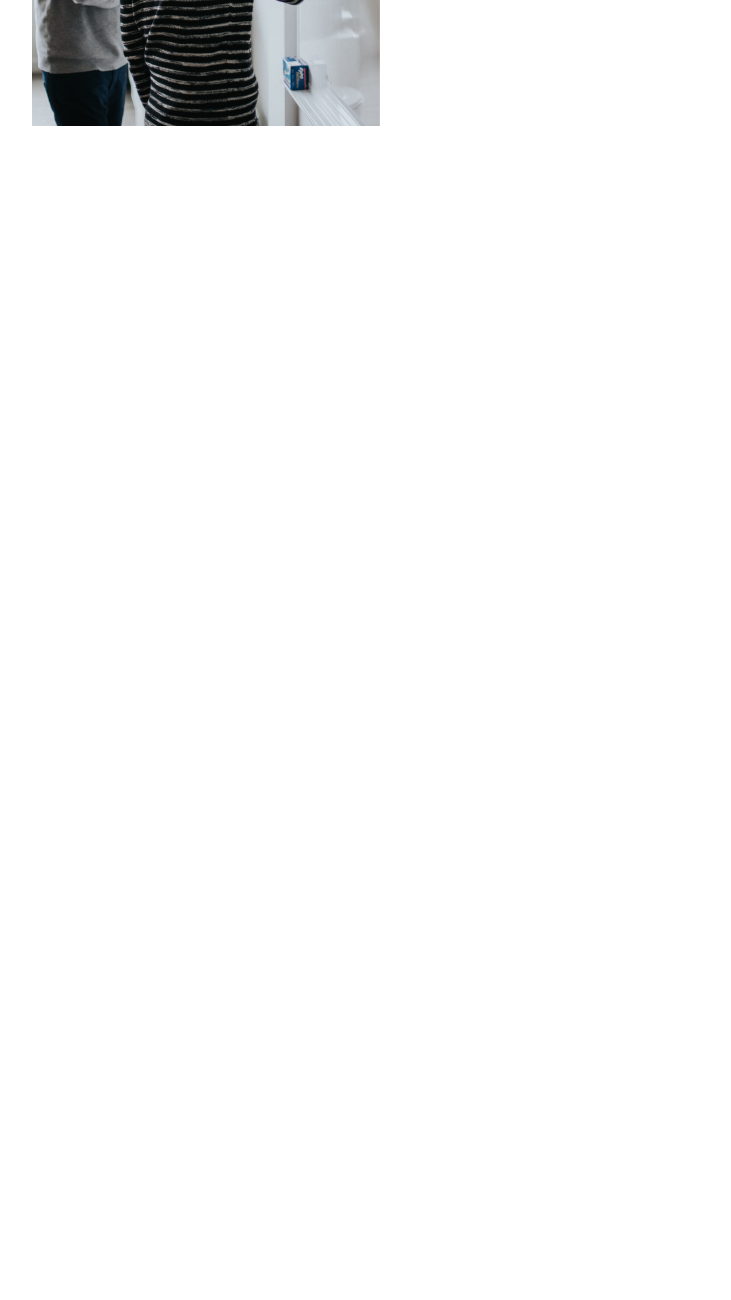
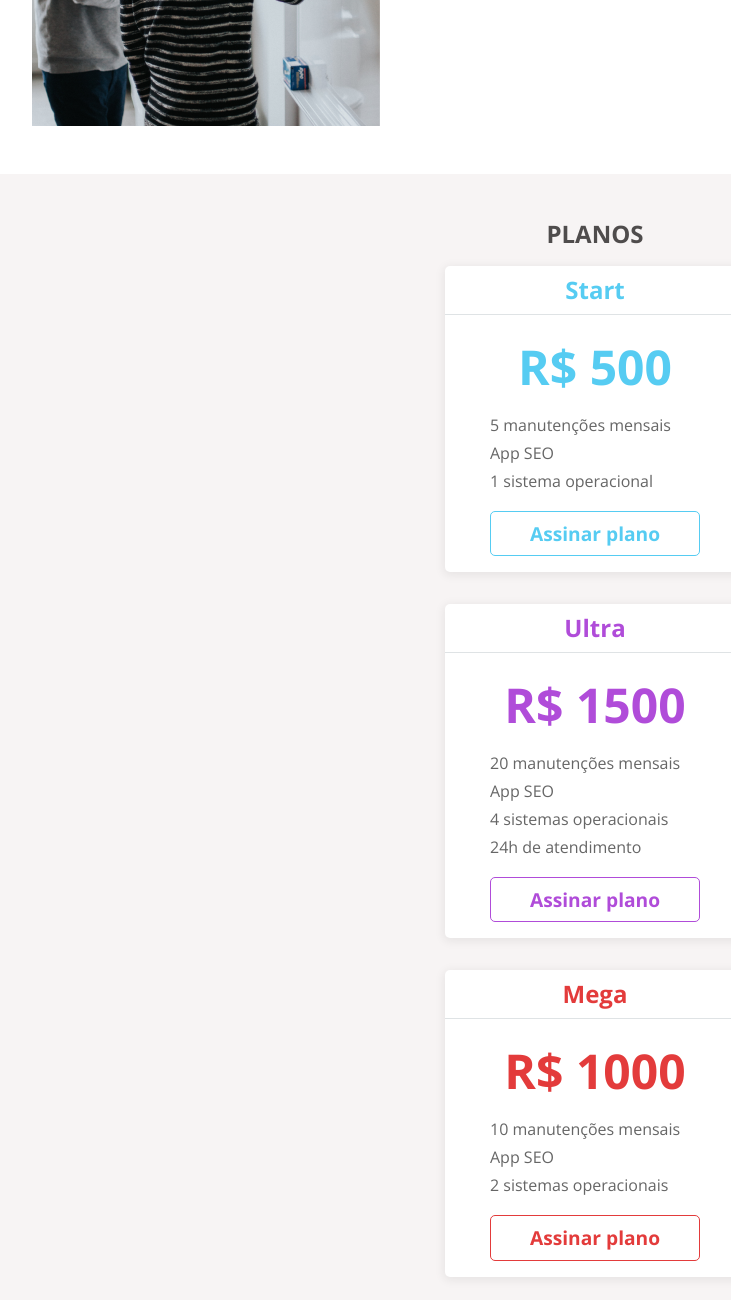
Before and after one commit to jvlimadev/PROJETO-APEPERIA, a plain HTML site: page index.html in a window 1280 px wide. Shown: the part 2957-4257 px from the top of the page, without its empty margins (45-776 px from the left). Before the commit the page ends 3131 px from the top, so only its background shows below. Drawn offline with nearby package versions, Linux system fonts and the light colour scheme.

Commit message:
Criando a seção de planos

```diff
--- a/index.html
+++ b/index.html
@@ -12,7 +12,8 @@
         <link href="css/chamada.css" rel="stylesheet"/>
         <link href="css/destaques.css" rel="stylesheet"/>
         <link href="css/diferenciais.css" rel="stylesheet"/>
-        <link href="css/sobre.css" rel="stylesheet"
+        <link href="css/sobre.css" rel="stylesheet"/>
+        <link href="css/planos.css" rel="stylesheet"/>
     </head>
     <body>
         <header class="cabecalho container">
@@ -86,7 +87,42 @@
               </div>
               <img src="img/sobre-apeperia.png" alt="Sobre a Apeperia" class="sobre__imagem">
           </section>
-
+          <section class="planos container">
+            <h2 class="planos__titulo">Planos</h2>
+            <ul class="planos__cartoes">
+                <li class="cartao cartao--start">
+                    <h3 class="cartao__titulo">Start</h3>
+                    <article class="cartao__conteudo">
+                        <p class="cartao__preco"><em>R$ 500</em></p>
+                        <p class="cartao__texto">5 manutenções mensais</p>
+                        <p class="cartao__texto">App SEO</p>
+                        <p class="cartao__texto">1 sistema operacional</p>
+                        <a href="plano.html" class="cartao__botao cartao__botao--start botao">Assinar plano</a>
+                    </article>
+                </li>
+                <li class="cartao cartao--ultra">
+                    <h3 class="cartao__titulo">Ultra</h3>
+                    <article class="cartao__conteudo">
+                        <p class="cartao__preco"><em>R$ 1500</em></p>
+                        <p class="cartao__texto">20 manutenções mensais</p>
+                        <p class="cartao__texto">App SEO</p>
+                        <p class="cartao__texto">4 sistemas operacionais</p>
+                        <p class="cartao__texto">24h de atendimento</p>
+                        <a href="" class="cartao__botao cartao__botao--ultra botao">Assinar plano</a>
+                    </article>
+                </li>
+                <li class="cartao cartao--mega">
+                    <h3 class="cartao__titulo">Mega</h3>
+                    <p class="cartao__preco"><em>R$ 1000</em></p>
+                    <article class="cartao__conteudo">
+                        <p class="cartao__texto">10 manutenções mensais</p>
+                        <p class="cartao__texto">App SEO</p>
+                        <p class="cartao__texto">2 sistemas operacionais</p>
+                        <a href="" class="cartao__botao cartao__botao--mega botao">Assinar plano</a>
+                    </article>
+                </li>
+            </ul>
+        </section>
         </main>
     </body>
 </html>
```
